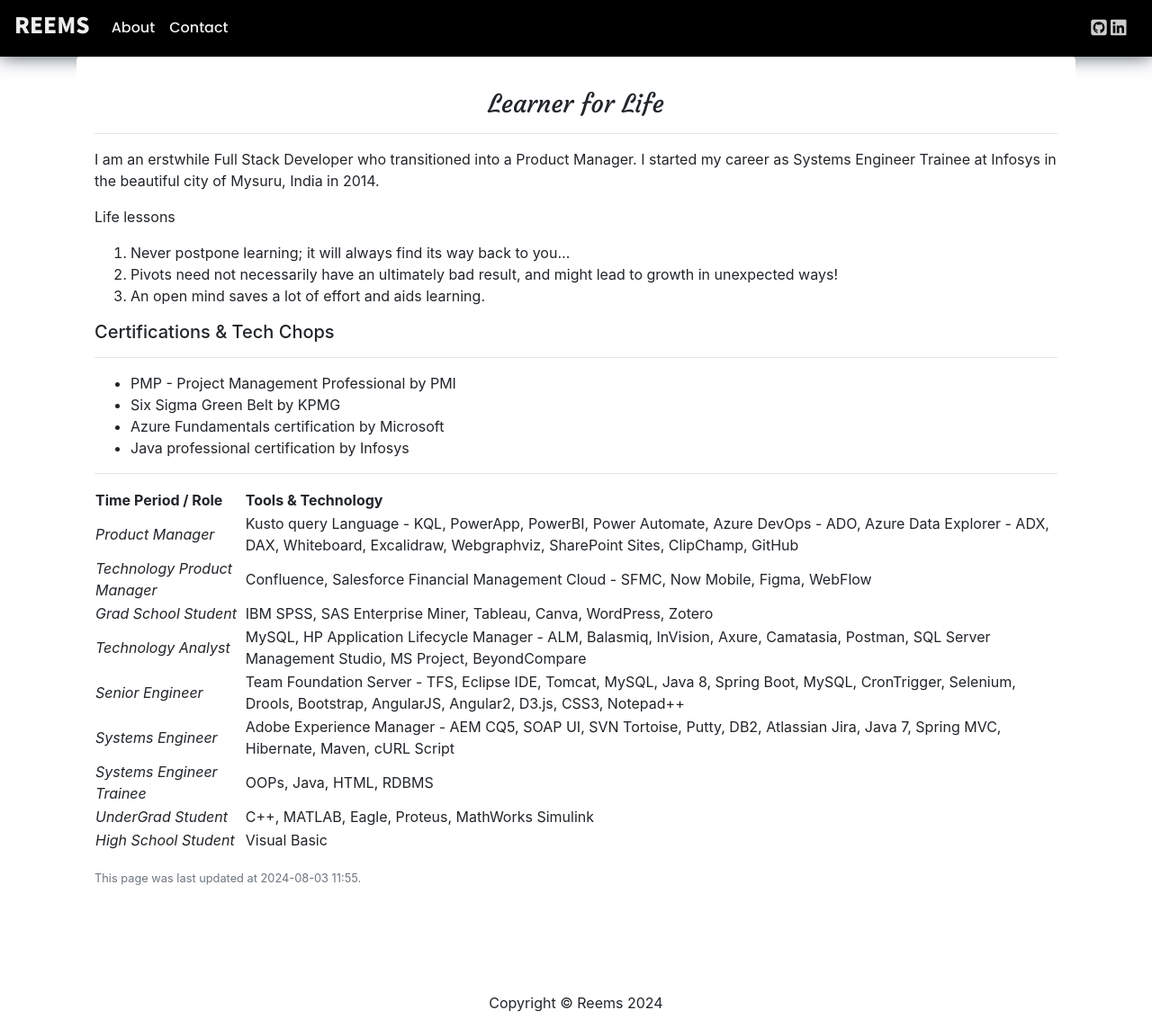
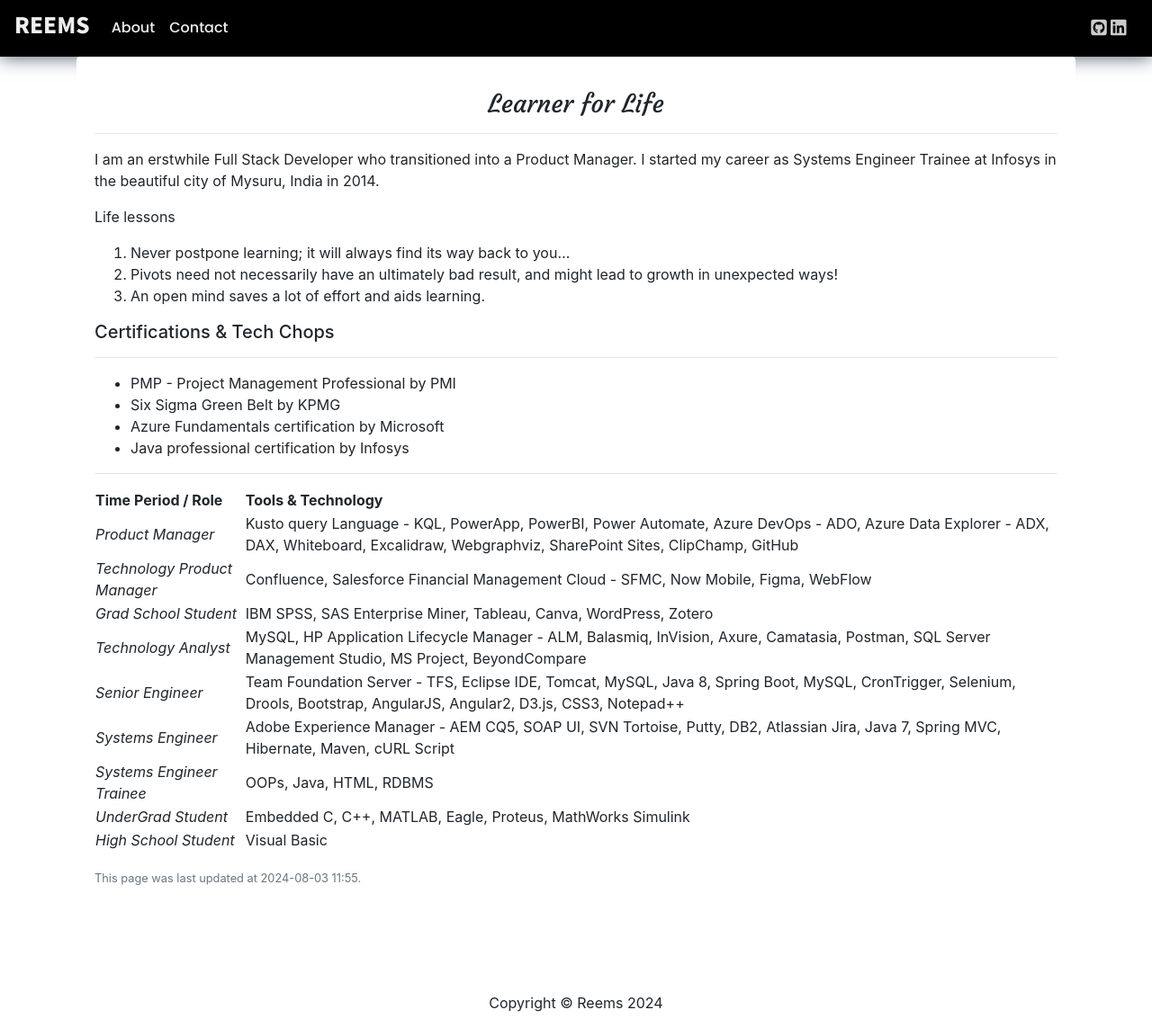
Before and after one commit to reemstk/reemstk.github.io, a Jekyll site: the page built from pages/about.md, in a window 1280 px wide. Shown: the whole page at 90% size. Built offline with Jekyll 4.4.1, drawn with Linux system fonts in a browser that asks for light colours; nearby versions of some CDN libraries; comment, search, counter and statistics services are not loaded.

Commit message:
Update about.md

```diff
--- a/pages/about.md
+++ b/pages/about.md
@@ -35,5 +35,5 @@
 |_Senior Engineer_| Team Foundation Server - TFS, Eclipse IDE, Tomcat, MySQL, Java 8, Spring Boot, MySQL, CronTrigger, Selenium, Drools, Bootstrap, AngularJS, Angular2, D3.js, CSS3, Notepad++ |
 |_Systems Engineer_| Adobe Experience Manager - AEM CQ5, SOAP UI, SVN Tortoise, Putty, DB2, Atlassian Jira, Java 7, Spring MVC, Hibernate, Maven, cURL Script|
 |_Systems Engineer Trainee_| OOPs, Java, HTML, RDBMS |
-|_UnderGrad Student_| C++, MATLAB, Eagle, Proteus, MathWorks Simulink |
+|_UnderGrad Student_| Embedded C, C++, MATLAB, Eagle, Proteus, MathWorks Simulink |
 |_High School Student_| Visual Basic |
```
